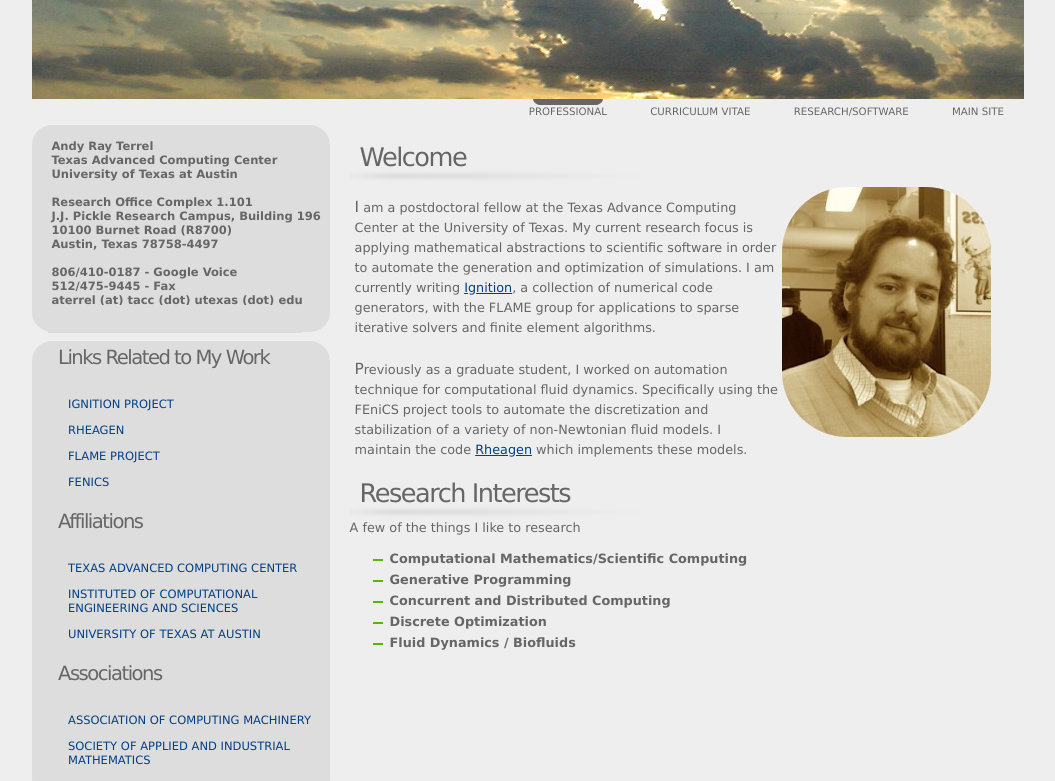
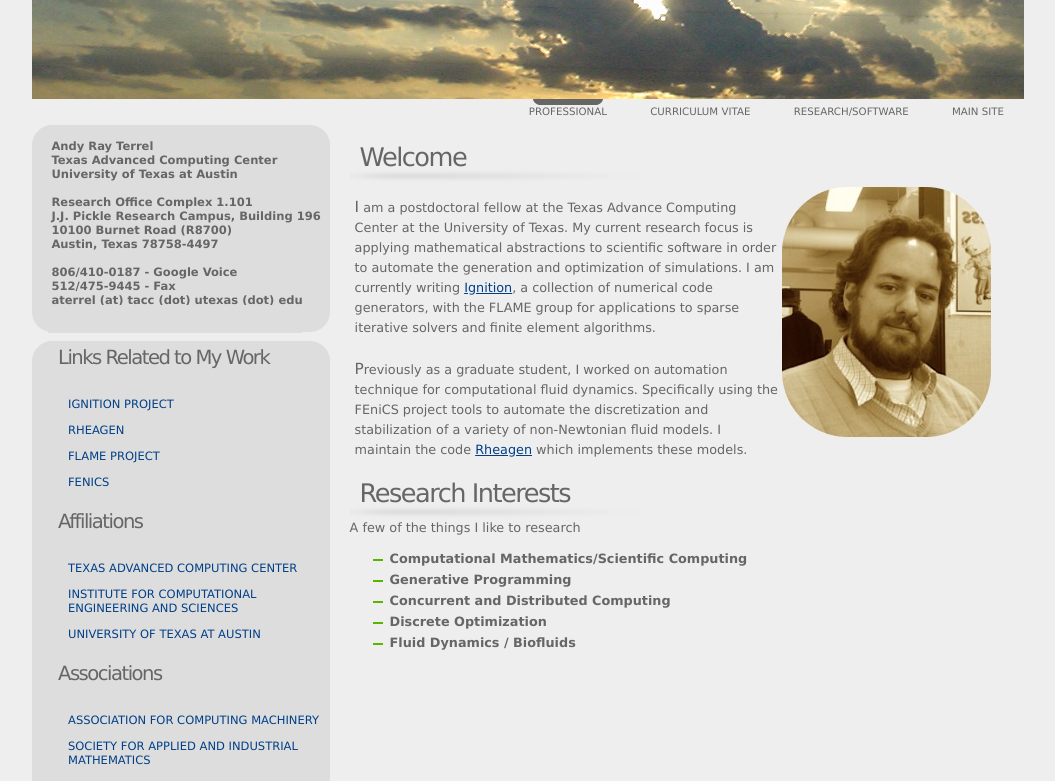
Before and after one commit to aterrel/old_site, a plain HTML site: page Professional/index.html in a window 1280 px wide. Shown: the part 113-894 px from the top of the page, without its empty margins (112-1167 px from the left). Drawn offline with Linux system fonts and the light colour scheme.

Commit message:
Fixing a few typos

```diff
--- a/Professional/index.html
+++ b/Professional/index.html
@@ -91,14 +91,14 @@
         <div class="links">
           <a href="http://www.tacc.utexas.edu/" title="TACC website">Texas
 	  Advanced Computing Center</a>
-          <a href="http://www.ices.utexas.edu/">Instituted of Computational
+          <a href="http://www.ices.utexas.edu/">Institute for Computational
 	  Engineering and Sciences</a>
           <a href="http://www.utexas.edu/">University of Texas at Austin</a>
         </div>
         <h1>Associations</h1>
         <div class="links">
-          <a href="http://www.acm.org/">Association of Computing Machinery</a>
-          <a href="http://siam.org/">Society of Applied and Industrial Mathematics</a>
+          <a href="http://www.acm.org/">Association for Computing Machinery</a>
+          <a href="http://siam.org/">Society for Applied and Industrial Mathematics</a>
         </div>
      </div>
         <div class="bottom_lt"><div class="bottom_rt">&nbsp;</div></div>
```
